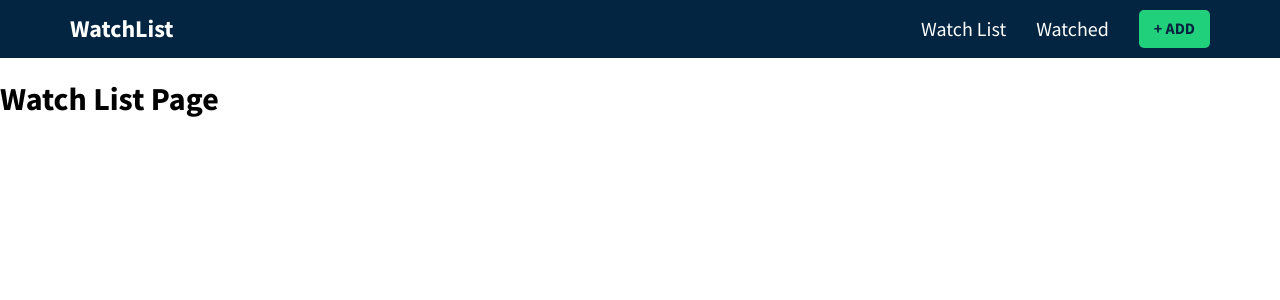
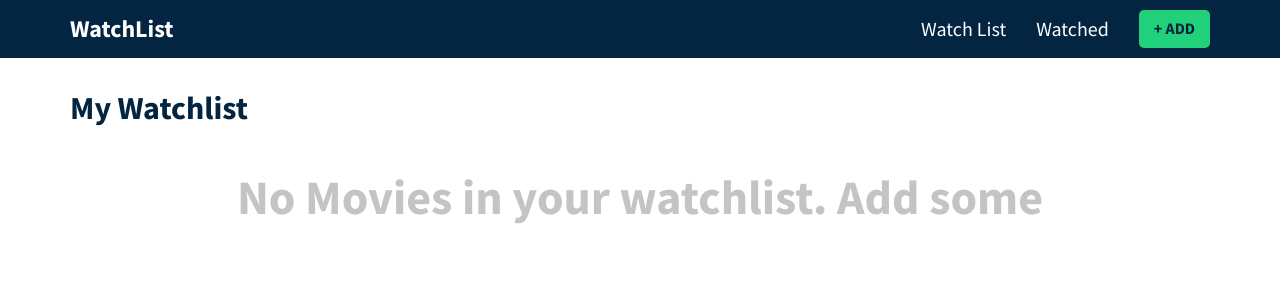
Before and after one commit to sochikenny/react_movie_list, a React (Create React App) app in the folder movielist/: page / in a window 1280 px wide. Shown: the top 300 px of the page. Built offline with nearby package versions, Linux system fonts and the light colour scheme.

Commit message:
more functionality

```diff
--- /dev/null
+++ b/movielist/src/components/MovieCard.js
@@ -0,0 +1,21 @@
+import React from 'react'
+import {MovieControls} from "./MovieControls"
+
+export const MovieCard = ({movie, type}) => {
+    return (
+        <div className = "movie-card">
+            <div className="overlay"></div>
+
+            {movie.poster_path ? (
+          <img
+            src={`https://image.tmdb.org/t/p/w200${movie.poster_path}`}
+            alt={`${movie.title} Poster`}
+          />
+        ) : (
+          <div className="filler-poster"></div>
+        )}
+
+        <MovieControls type={type} movie={movie} />
+        </div>
+    )
+}
--- /dev/null
+++ b/movielist/src/components/MovieControls.js
@@ -0,0 +1,18 @@
+import React from 'react'
+
+export const MovieControls = ({movie, type}) => {
+    return (
+        <div className="inner-card-controls">
+            {type === 'watchlist' && (
+                <>
+                    <button className="ctrl-btn">
+                        <i className="fa-fw far fa-eye"></i>
+                    </button>
+                    <button className="ctrl-btn">
+                        <i className="fa-fw far fa-times"></i>
+                    </button>
+                </>
+            )}
+        </div>
+    )
+}
--- a/movielist/src/components/Watchlist.js
+++ b/movielist/src/components/Watchlist.js
@@ -1,9 +1,26 @@
-import React from 'react'
+import React, { useContext } from "react";
+import { GlobalContext } from "../context/GlobalState";
+import { MovieCard } from "./MovieCard";
 
 export const Watchlist = () => {
-    return (
-        <div>
-            <h1>Watch List Page</h1>
+  const { watchlist } = useContext(GlobalContext);
+  return (
+    <div className="movie-page">
+      <div className="container">
+        <div className="header">
+          <h1 className="heading">My Watchlist</h1>
         </div>
-    )
-}
+
+        {watchlist.length > 0 ? (
+          <div className="movie-grid">
+            {watchlist.map((movie) => (
+              <MovieCard movie={movie} type="watchlist" />
+            ))}
+          </div>
+        ) : (
+          <h2 className="no-movies">No Movies in your watchlist. Add some</h2>
+        )}
+      </div>
+    </div>
+  );
+};
```
